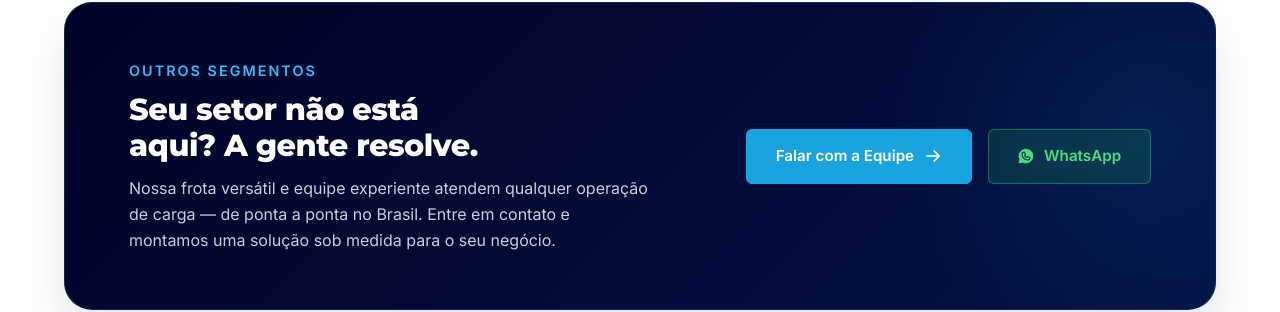
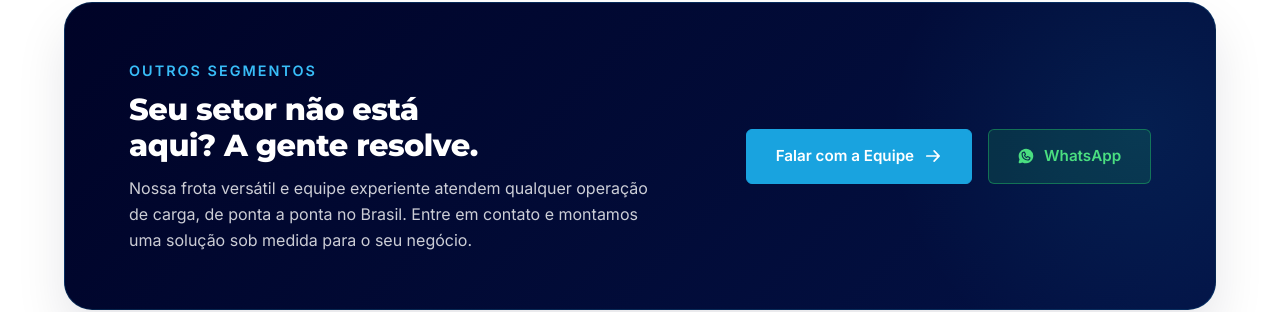
Before and after one commit to webconverte/siteexpressopb, a React (Vite) app: page / in a window 1280 px wide. Shown: the part 2763-3075 px from the top of the page. Built offline with nearby package versions, Linux system fonts and the light colour scheme.

Commit message:
copy: remove travessao do texto de outros segmentos

```diff
--- a/src/pages/Home.jsx
+++ b/src/pages/Home.jsx
@@ -284,7 +284,7 @@ const Home = () => {
                         <div className="outros-segmentos-content">
                             <span className="kicker" style={{ color: '#38bdf8' }}>Outros Segmentos</span>
                             <h3>Seu setor não está aqui? A gente resolve.</h3>
-                            <p>Nossa frota versátil e equipe experiente atendem qualquer operação de carga — de ponta a ponta no Brasil. Entre em contato e montamos uma solução sob medida para o seu negócio.</p>
+                            <p>Nossa frota versátil e equipe experiente atendem qualquer operação de carga, de ponta a ponta no Brasil. Entre em contato e montamos uma solução sob medida para o seu negócio.</p>
                         </div>
                         <div className="outros-segmentos-actions">
                             <Link to="/contato" className="btn-primary">
```
